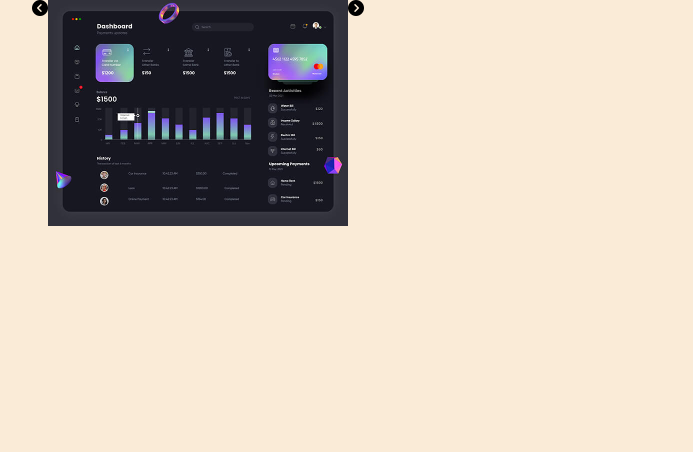
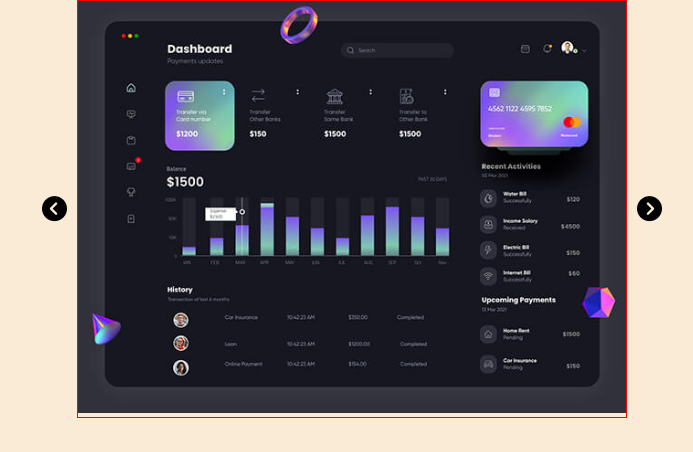
Before and after one commit to syjem/Slider, a plain HTML site: page index.html in a window 1280 px wide. Shown: the whole page, without its empty margins (288-981 px from the left). Drawn offline with nearby package versions, Linux system fonts and the light colour scheme.

Commit message:
completed slider

```diff
--- a/css/style.css
+++ b/css/style.css
@@ -23,11 +23,18 @@ body {
 }
 
 #images {
-    width: 300px;
-    height: 300px;
+    width: 100%;
+    height: 100%;
+    border: 1px solid red;
 }
 
 img{
     max-width: 100%;
     height: auto;
 }
+
+
+#prev, #next {
+    margin: auto 10px;
+    font-size: 25px;
+}
```
